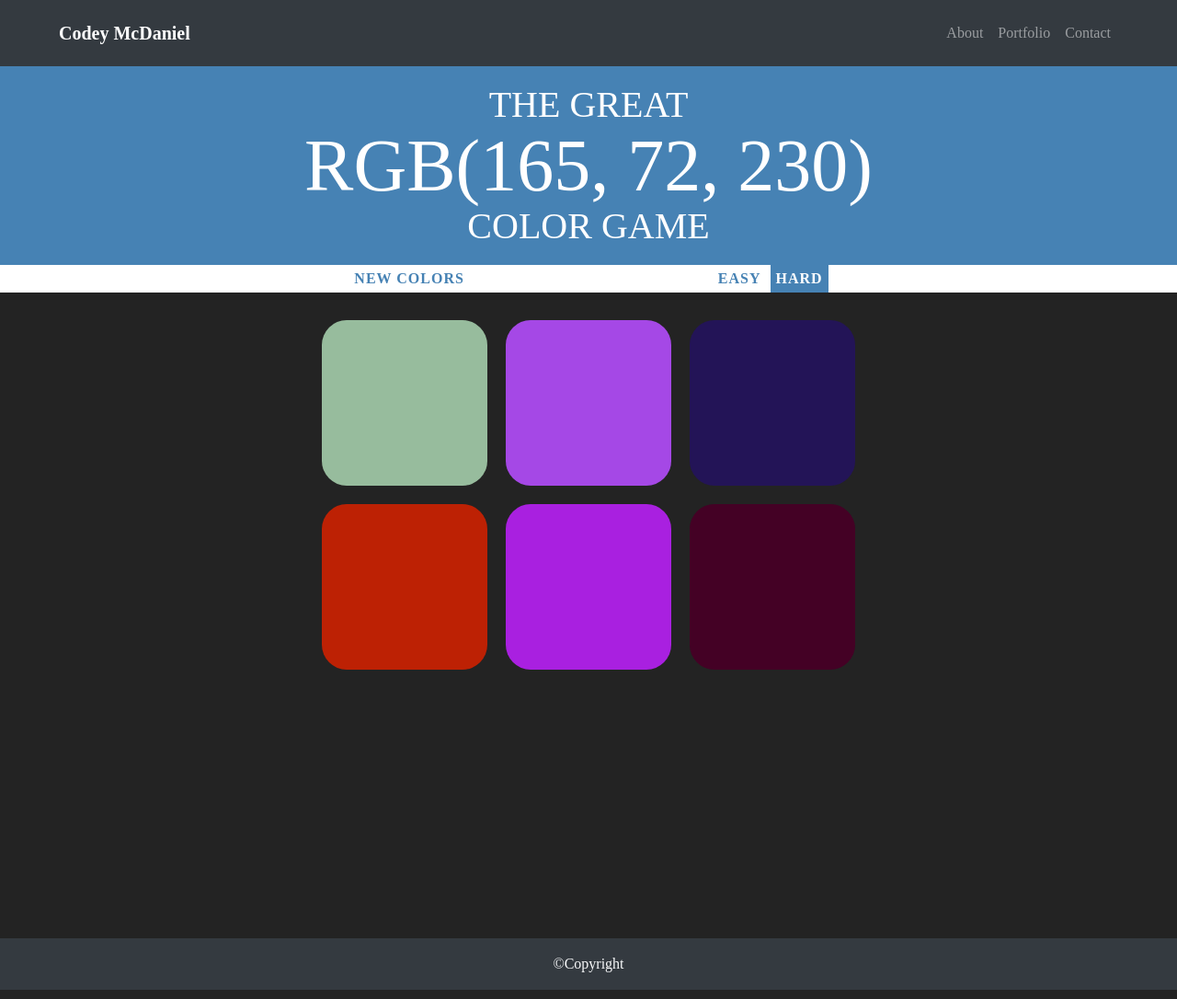
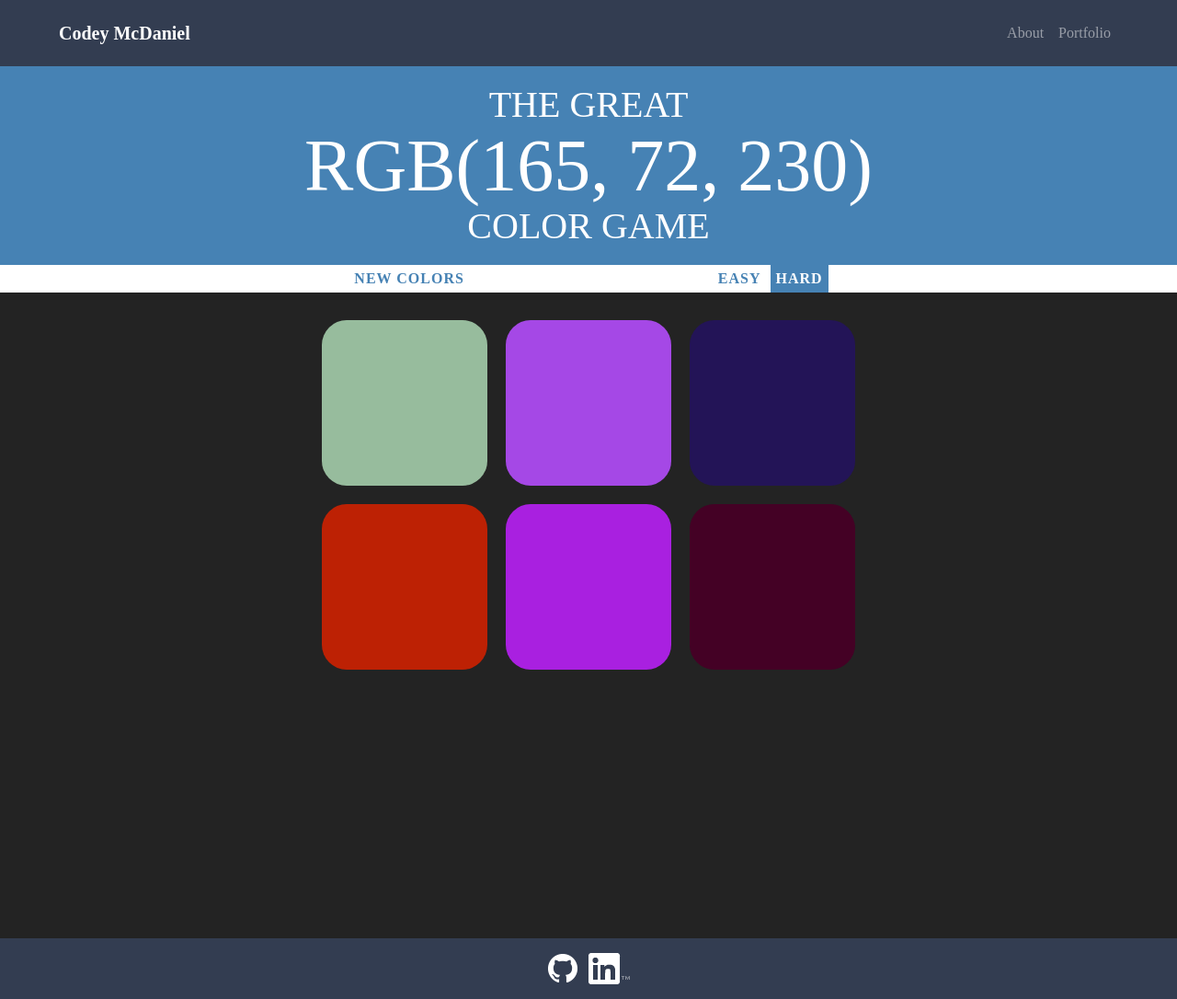
Before and after one commit to codeycsm/Color-Game, a plain HTML site: page index.html in a window 1280 px wide. Shown: the whole page at 92% size. Drawn offline with nearby package versions, Linux system fonts and the light colour scheme.

Commit message:
chenged nav and footer color, added github and linkedin icons to footer with links to profiles, removed contact page

```diff
--- a/assets/css/colorGame.css
+++ b/assets/css/colorGame.css
@@ -7,6 +7,11 @@ body {
   background: #232323;
   margin: 0;
   font-family: "Montserrat", "Avenir";
+}
+/* ================ Navbar & Footer styles ============== */
+nav,
+footer {
+  background-color: #333d51;
 }
 
 #container {
--- a/index.html
+++ b/index.html
@@ -15,7 +15,7 @@
   </head>
 
   <body>
-    <nav class="navbar navbar-expand-md navbar-dark bg-dark py-3">
+    <nav class="navbar navbar-expand-md navbar-dark py-3">
       <a class="navbar-brand ml-md-5 font-weight-bold" href="#">
         Codey McDaniel
       </a>
@@ -48,13 +48,6 @@
               >Portfolio</a
             >
           </li>
-          <li class="nav-item">
-            <a
-              class="nav-link"
-              href="https://codeycsm.github.io/My-Portfolio/contact.html"
-              >Contact</a
-            >
-          </li>
         </ul>
       </div>
     </nav>
@@ -78,8 +71,16 @@
         <div class="square"></div>
       </div>
     </div>
-    <footer class="bg-dark text-light py-3 text-center mt-5 sticky-bottom">
-      <p class="my-auto">&copy;Copyright</p>
+    <footer class="text-white py-3 text-center mt-5">
+      <a href="https://github.com/codeycsm" target="_blank" class="mr-2">
+        <img src="assets/imgs/GitHub-Mark-Light-32px.png" alt="Github Logo" />
+      </a>
+      <a
+        href="https://www.linkedin.com/in/codey-mcdaniel-4a486298/"
+        target="_blank"
+      >
+        <img src="assets/imgs/In-White-34px-TM.png" alt="LinkedIn Logo" />
+      </a>
     </footer>
   </body>
   <script src="assets/javascript/colorGame.js"></script>
```
Also changed, not shown: assets/imgs/GitHub-Mark-Light-32px.png (added), assets/imgs/In-White-34px-TM.png (added).
